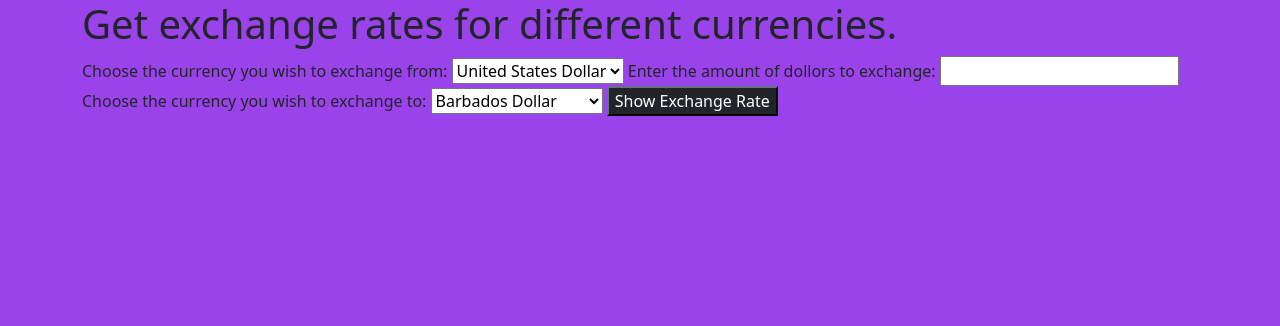
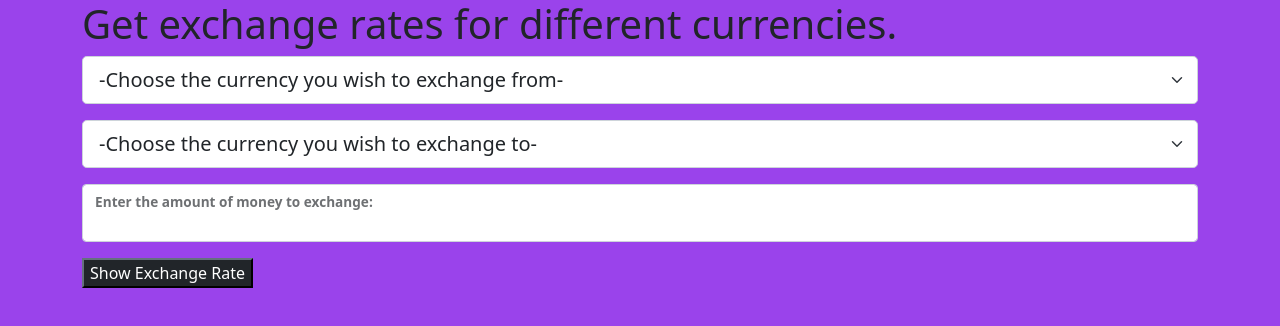
Before and after one commit to AaronDBoyd/Currency_Exchanger, a website built with webpack: page src/index.html in a window 1280 px wide. Built offline with nearby package versions, Linux system fonts and the light colour scheme.

Commit message:
adjust webpage format for styling

```diff
--- a/src/index.html
+++ b/src/index.html
@@ -5,32 +5,41 @@
 </head>
 <body>
   <div class="container">
+    <div>
     <h1>Get exchange rates for different currencies.</h1>
-    <label for="currencyFrom">Choose the currency you wish to exchange from:</label>
-    <select id="currencyFrom">
-      <option value="USD">United States Dollar</option>
-      <option value="BBD">Barbados Dollar</option>
-      <option value="CAD">Canadian Dollar</option>
-      <option value="MXN">Mexican Peso</option>
-      <option value="NZD">New Zealand Dollar</option>
-      <option value="EUR">Euro</option>
-      <option value="AUD">Australian Dollar</option>
-      <option value="JPY">Japanese Yen</option>
+
+    <select id="currencyFrom" class="form-select form-select-lg mb-3 oblique" aria-label=".form-select-lg">
+      <option selected>-Choose the currency you wish to exchange from-</option>
+      <option value="USD">United States Dollar - USD</option>
+      <option value="BBD">Barbados Dollar - BBD</option>
+      <option value="CAD">Canadian Dollar - CAD</option>
+      <option value="MXN">Mexican Peso - MXN</option>
+      <option value="NZD">New Zealand Dollar - NZD</option>
+      <option value="EUR">Euro - EUR</option>
+      <option value="AUD">Australian Dollar - AUD</option>
+      <option value="JPY">Japanese Yen - JPY</option>
     </select>
-    <label for="amount">Enter the amount of dollors to exchange:</label>
-    <input id="amount" type="text">
-    <label for="currencyTo">Choose the currency you wish to exchange to:</label>
-    <select id="currencyTo">
-      <option value="BBD">Barbados Dollar</option>
-      <option value="CAD">Canadian Dollar</option>
-      <option value="MXN">Mexican Peso</option>
-      <option value="NZD">New Zealand Dollar</option>
-      <option value="EUR">Euro</option>
-      <option value="AUD">Australian Dollar</option>
-      <option value="JPY">Japanese Yen</option>
-      <option value="USD">United States Dollar</option>
+    </div>
+    <div>
+    <select id="currencyTo" class="form-select form-select-lg mb-3 oblique" aria-label=".form-select-lg">
+      <option selected>-Choose the currency you wish to exchange to-</option>
+      <option value="BBD">Barbados Dollar - BBD</option>
+      <option value="CAD">Canadian Dollar - CAD</option>
+      <option value="MXN">Mexican Peso - MXN</option>
+      <option value="NZD">New Zealand Dollar - NZD</option>
+      <option value="EUR">Euro - EUR</option>
+      <option value="AUD">Australian Dollar - AUD</option>
+      <option value="JPY">Japanese Yen - JPY</option>
+      <option value="USD">United States Dollar - USD</option>
     </select>
-    <button class="btn-dark" id="submitExchange">Show Exchange Rate</button>
+    </div>
+    <div class="form-floating mb-3">
+    <input type="text" id="amount" class="form-control">
+    <label for="amount"><strong>Enter the amount of money to exchange:</strong></label>
+    </div>
+    <div>
+    <button class="btn-dark oblique" id="submitExchange">Show Exchange Rate</button>
+    </div>
     <div class="showRates"></div>
     <div class="showErrors"></div>
   </div>
```
